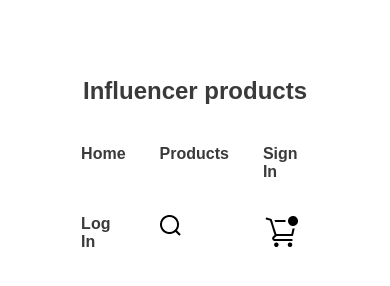
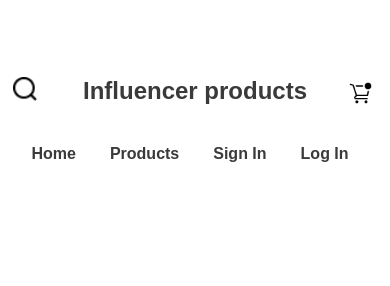
Before and after one commit to Zawad4235-M/influencer, a plain HTML site: page index.html in a window 390 px wide. Drawn offline with Linux system fonts and the light colour scheme.

Commit message:
navbar-done

```diff
--- a/index.html
+++ b/index.html
@@ -17,8 +17,8 @@
           <li><a href="">Products</a></li>
           <li><a href="">Sign In</a></li>
           <li><a href="">Log In</a></li>
-          <li><a href=""><img src="./images/Group.png" alt="" class="search-logo"></a></li>
-          <li><a href=""><img src="./images/clarity_shopping-cart-outline-badged.png" alt="" class="kart-logo"></a></li>
+          <li class="center"><a href=""><img src="./images/Group.png" alt="" class="search-logo" style="width: 24px; height: 24px;"></a></li>
+          <li class="center"><a href=""><img src="./images/clarity_shopping-cart-outline-badged.png" alt="" class="kart-logo" style="width: 24px; height: 24px;"></a></li>
         </ul>
        </div>
     </nav>
--- a/styles/index.css
+++ b/styles/index.css
@@ -39,6 +39,7 @@ header{
 /* Nav */
 
 nav{
+  width: 100%;
   display: flex;
   justify-content: space-between;
 }
@@ -104,11 +105,31 @@ nav{
   }
 
   .menu ul{
+    text-wrap: nowrap;
     display: grid;
-    grid-template-columns: repeat(3,1fr);
+    grid-template-columns: repeat(4,1fr);
     margin-left: -50px;
   }
-
+  .center:nth-child(5)
+  {
+    position: relative;
+    top: -120px;
+    left: -120px;
+    display: flex;
+    justify-content: center;
+    align-items: center;
+    grid-column: 2;
+  }
+  .center:nth-child(6)
+  {
+    position: relative;
+    display: flex;
+    justify-content: center;
+    align-items: center;
+    grid-column: 3;
+    top: -115px;
+    left: 120px;
+  }
 }
 
 /* Tab */
```
